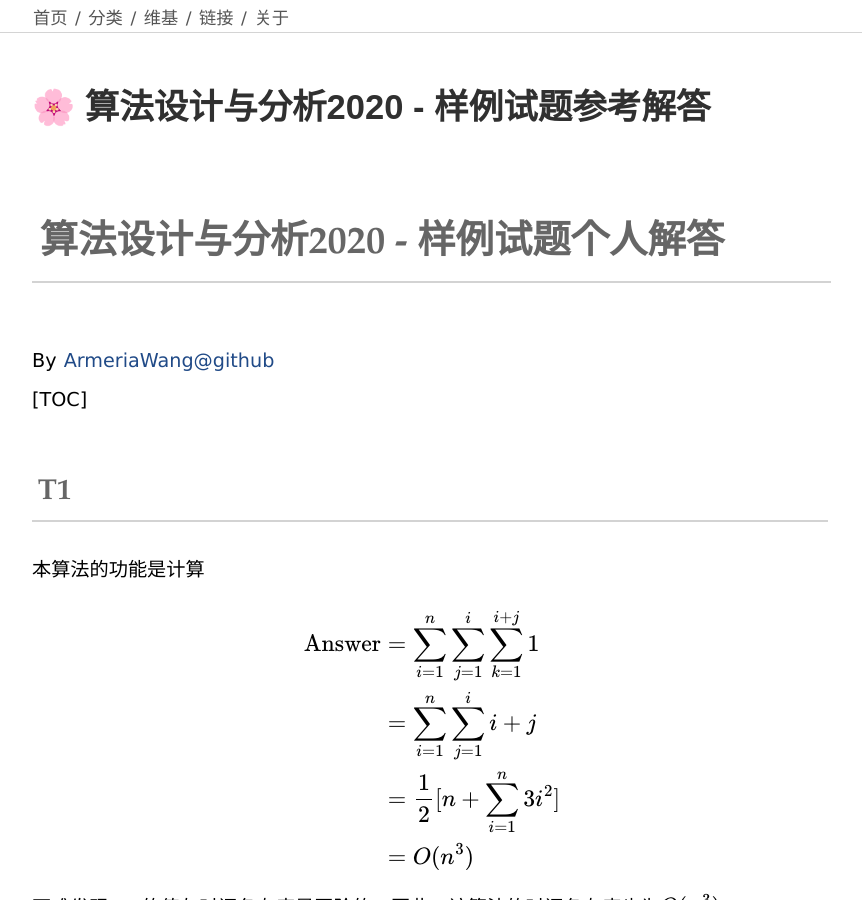
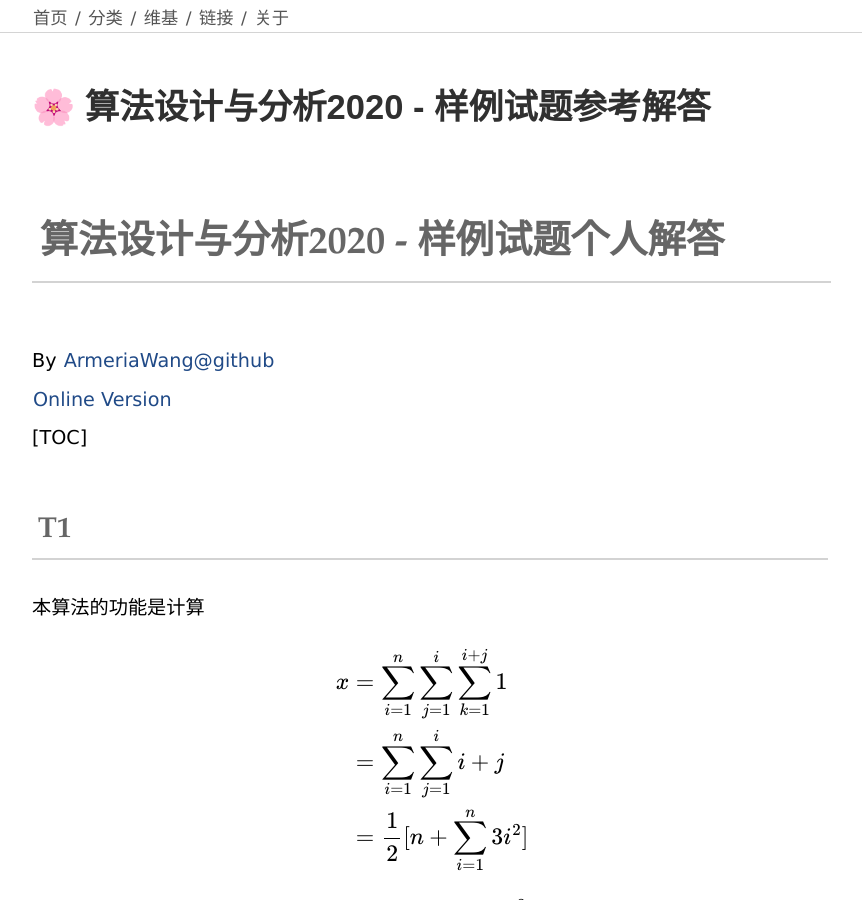
Before and after one commit to ArmeriaWang/ArmeriaWang.github.io, a Jekyll site: the page built from _posts/2020-07-22-ada-sample-solution.md, in a window 1280 px wide and 900 px high. Shown: the whole window, without its empty margins (208-1070 px from the left). Built offline with Jekyll 4.4.1, drawn with Linux system fonts in a browser that asks for light colours; formulas are drawn with MathJax 3; some of the changed text lies outside the part shown.

Commit message:
Update 2020-07-22-ada-sample-solution.md

```diff
--- a/_posts/2020-07-22-ada-sample-solution.md
+++ b/_posts/2020-07-22-ada-sample-solution.md
@@ -14,7 +14,11 @@
 
 By [ArmeriaWang@github](https://armeriawang.github.io)
 
+[Online Version](http://armeria.wang/2020/07/22/ada-sample-solution/)
+
 [TOC]
+
+
 
 ## T1
 
@@ -22,15 +26,14 @@
 
 $$
 \begin{aligned}
-\textrm{Answer}
+x
 &= \sum_{i=1}^{n}\sum_{j=1}^{i}\sum_{k=1}^{i+j}1\\
 &= \sum_{i=1}^{n}\sum_{j=1}^{i}i+j\\
 &= \frac{1}{2}[n+\sum_{i=1}^n3i^2]\\
-&= O(n^3)
 \end{aligned}
 $$
 
-不难发现，$x$的值与时间复杂度是同阶的。因此，该算法的时间复杂度也为$O(n^3)$。
+不难发现，$x$的值与时间复杂度是同阶的。由于$x=O(n^3)$，因此该算法的时间复杂度也是$O(n^3)$。
 
 ## T2
 
@@ -93,7 +96,7 @@
 T(n,k)=2T(n/2, k/2) + n
 $$
 
-其中右侧最后一项$n$为快速选择算法的平均复杂度。用代入法容易证明，$T(n,k)=n\log{k}$。
+注意到$k\le n$，用代入法容易证明，$T(n,k)=O(n\log{k})$。
 
 ## T5
 
```
Also changed, not shown: other parts of _posts/2020-07-22-ada-sample-solution.md (+3 -1 lines).
